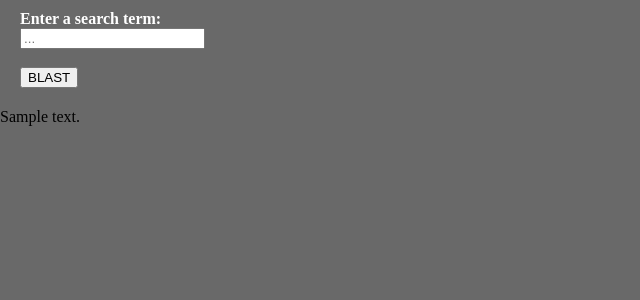
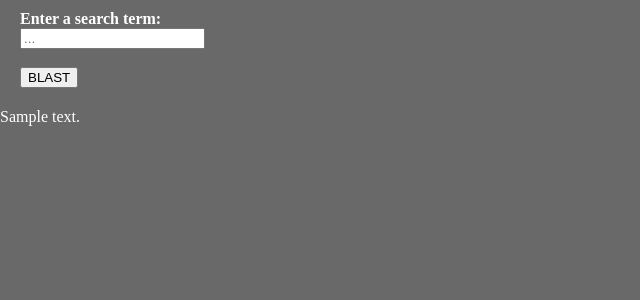
Before and after one commit to kimbredenkamp/Informatica-App, a Flask app: template templates/BLAST.html in a window 1280 px wide. Shown: the part 251-551 px from the top of the page, without its empty margins (0-640 px from the left). Run offline with Flask 2, Linux system fonts and the light colour scheme; the template is opened without the code that fills it: most values are stand-ins (such as "Sample title", 1, 10 or a date in 2020).

Commit message:
Update stylesheet.css

```diff
--- a/static/stylesheet.css
+++ b/static/stylesheet.css
@@ -112,3 +112,7 @@ table {
     border-collapse: collapse; /**/
     color:white; /**/
 }
+
+.blast_results {
+    color: white
+}
```
